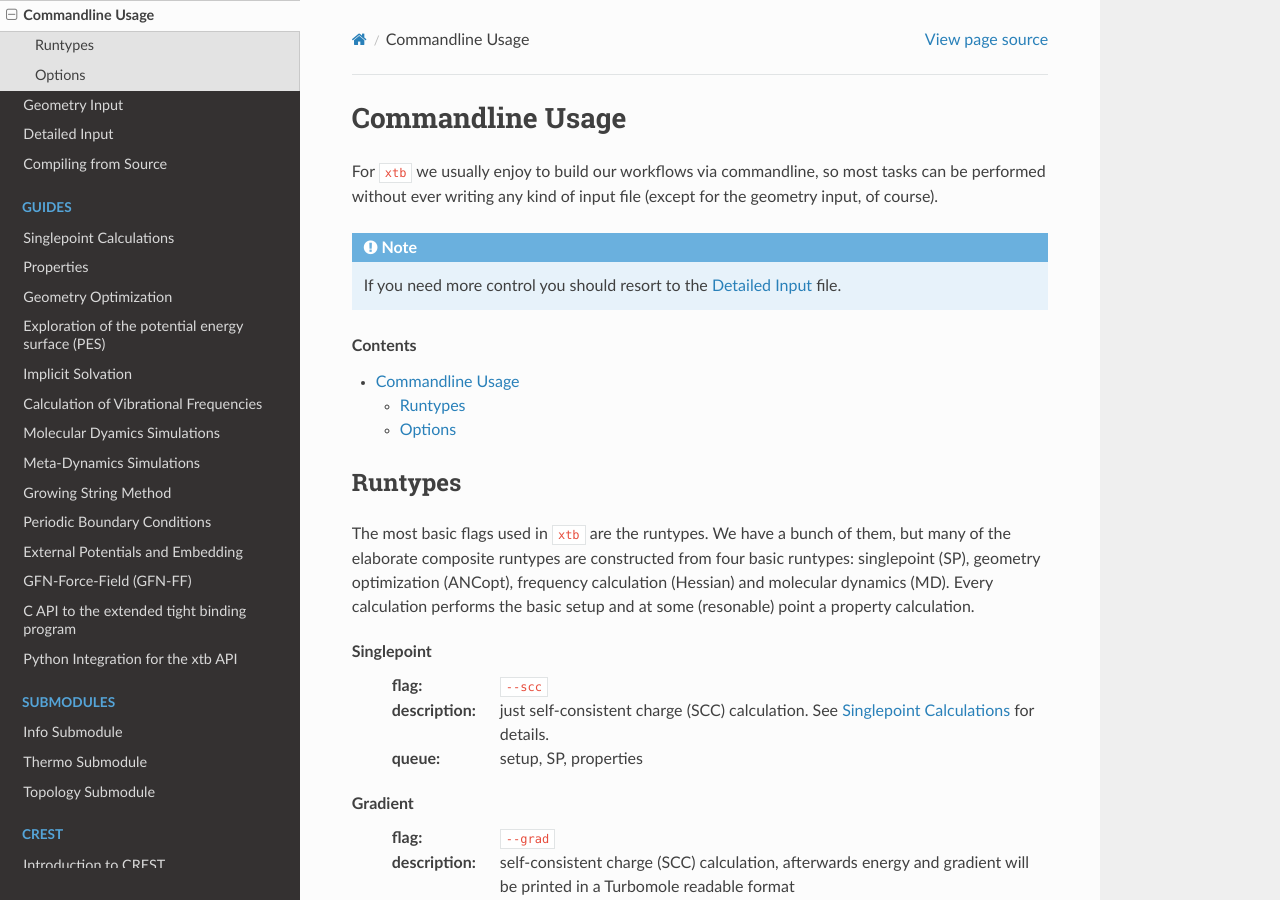
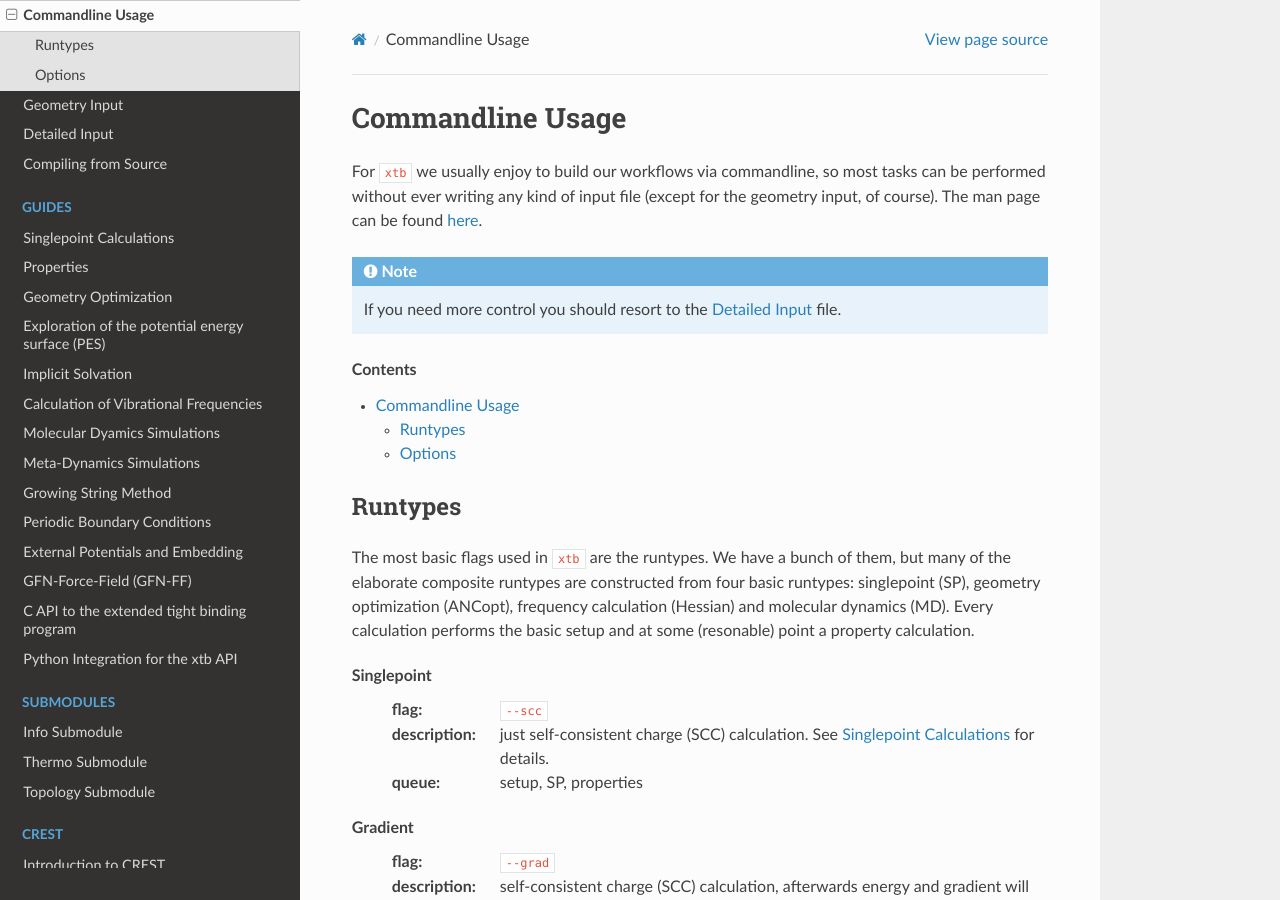
Before and after one commit to grimme-lab/xtb_docs, a Sphinx documentation site: the page built from source/commandline.rst, in a window 1280 px wide and 900 px high. Built offline with Sphinx 7.4.7 and the Read the Docs theme 2.0.0, drawn with Linux system fonts in a browser that asks for light colours.

Commit message:
Add links to man pages

```diff
--- a/source/commandline.rst
+++ b/source/commandline.rst
@@ -7,6 +7,7 @@
 For ``xtb`` we usually enjoy to build our workflows via commandline,
 so most tasks can be performed without ever writing any kind of input file
 (except for the geometry input, of course).
+The man page can be found `here <https://github.com/grimme-lab/xtb/blob/master/man/xtb.1.adoc>`_.
 
 .. note:: If you need more control you should resort to the :ref:`detailed-input`
           file.
--- a/source/xcontrol.rst
+++ b/source/xcontrol.rst
@@ -7,6 +7,7 @@
 The ``xcontrol`` instruction set is inspired by the Turbomole ``control``
 file syntax. I decided to call it ``xcontrol`` instructions back than,
 but here we will just call it (detailed) input for convenience.
+The man page can be found `here <https://github.com/grimme-lab/xtb/blob/master/man/xcontrol.7.adoc>`_.
 
 .. note:: The parser implemented is more general and limited by
           arbitrary choice to this syntax. At some point more common
```
